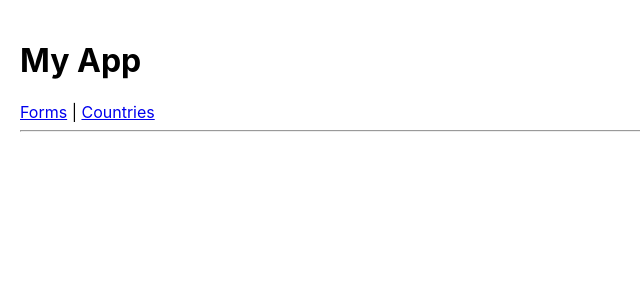
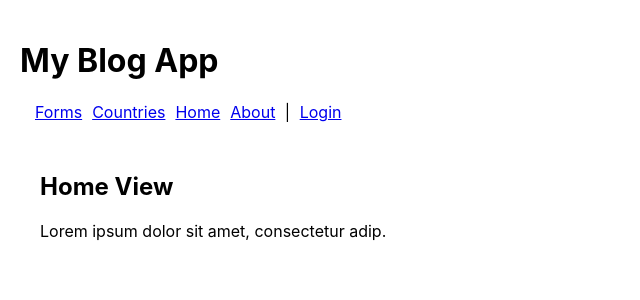
Before and after one commit to Duckhanh1706/LTW, a React (Create React App) app: page / in a window 1280 px wide. Shown: the top 300 px of the page, without its empty margins (0-640 px from the left). Built offline with nearby package versions, Linux system fonts and the light colour scheme.

Commit message:
my blog app

```diff
--- a/src/App.css
+++ b/src/App.css
@@ -40,7 +40,6 @@
 input,
 select,
 textarea {
-  width: 100%;
   padding: 8px;
   margin-top: 8px;
   border-radius: 6px;
--- a/src/App.js
+++ b/src/App.js
@@ -1,25 +1,116 @@
-import { BrowserRouter as Router, Routes, Route, Link } from "react-router-dom";
+import {
+  BrowserRouter as Router,
+  Routes,
+  Route,
+  Link,
+  useNavigate,
+} from "react-router-dom";
+import { useState } from "react";
+
 import FormsPage from "./pages/forms";
 import CountriesPage from "./pages/countries";
+import Home from "./pages/Home";
+import About from "./pages/About";
+import NoMatch from "./pages/Nomatch";
+import Posts from "./pages/Posts";
+import PostLists from "./pages/PostList";
+import Post from "./pages/Post";
+
+import Login from "./pages/Login";
+import Stats from "./pages/Stats";
+import ProtectedRoute from "./components/ProtectRoute";
+
+function AppLayout() {
+  const [user, setUser] = useState(null);
+  const navigate = useNavigate();
+
+  function logOut() {
+    setUser(null);
+    navigate("/");
+  }
+
+  return (
+    <>
+      <nav style={{ margin: 10 }}>
+        <Link to="/forms" style={{ padding: 5 }}>
+          Forms
+        </Link>
+        <Link to="/countries" style={{ padding: 5 }}>
+          Countries
+        </Link>
+        <Link to="/" style={{ padding: 5 }}>
+          Home
+        </Link>
+        {user && (
+          <Link to="/posts" style={{ padding: 5 }}>
+            Posts
+          </Link>
+        )}
+        <Link to="/about" style={{ padding: 5 }}>
+          About
+        </Link>
+        <span> | </span>
+
+        {user && (
+          <Link to="/stats" style={{ padding: 5 }}>
+            Stats
+          </Link>
+        )}
+        {!user && (
+          <Link to="/login" style={{ padding: 5 }}>
+            Login
+          </Link>
+        )}
+
+        {user && (
+          <span onClick={logOut} style={{ padding: 5, cursor: "pointer" }}>
+            Logout
+          </span>
+        )}
+      </nav>
+
+      <Routes>
+        <Route path="/" element={<Home />} />
+        <Route path="/forms" element={<FormsPage />} />
+        <Route path="/countries" element={<CountriesPage />} />
+
+        <Route
+          path="/posts"
+          element={
+            <ProtectedRoute user={user}>
+              <Posts />
+            </ProtectedRoute>
+          }
+        >
+          <Route index element={<PostLists />} />
+          <Route path=":slug" element={<Post />} />
+        </Route>
+
+        <Route path="/about" element={<About />} />
+
+        <Route path="/login" element={<Login onLogin={setUser} />} />
+
+        <Route
+          path="/stats"
+          element={
+            <ProtectedRoute user={user}>
+              <Stats user={user} />
+            </ProtectedRoute>
+          }
+        />
+
+        <Route path="*" element={<NoMatch />} />
+      </Routes>
+    </>
+  );
+}
 
 export default function App() {
   return (
     <Router>
       <div style={{ padding: 20 }}>
-        <h1>My App</h1>
-
-        {/* Menu */}
-        <nav>
-          <Link to="/forms">Forms</Link> |{" "}
-          <Link to="/countries">Countries</Link>
-        </nav>
-
-        <hr />
-
-        <Routes>
-          <Route path="/forms" element={<FormsPage />} />
-          <Route path="/countries" element={<CountriesPage />} />
-        </Routes>
+        <h1>My Blog App</h1>
+        <AppLayout />
       </div>
     </Router>
   );
--- /dev/null
+++ b/src/components/ProtectRoute.jsx
@@ -0,0 +1,8 @@
+import { Navigate } from "react-router-dom";
+
+export default function ProtectedRoute({ user, children }) {
+  if (!user) {
+    return <Navigate to="/login" replace />;
+  }
+  return children;
+}
--- /dev/null
+++ b/src/data/BlogPost.js
@@ -0,0 +1,16 @@
+const BlogPosts = {
+  "first-blog-post": {
+    title: "First Blog Post",
+    description: "Lorem ipsum dolor sit amet, consectetur adip.",
+  },
+  "second-blog-post": {
+    title: "Second Blog Post",
+    description: "Hello React Router v6",
+  },
+  "third-blog-post": {
+    title: "Third Blog Post",
+    description: "Lorem ipsum dolor sit amet, consectetur adip.",
+  },
+};
+
+export default BlogPosts;
--- /dev/null
+++ b/src/pages/About.jsx
@@ -0,0 +1,8 @@
+export default function About() {
+  return (
+    <div style={{ padding: 20 }}>
+      <h2>About View</h2>
+      <p>Lorem ipsum dolor sit amet, consectetur adip.</p>
+    </div>
+  );
+}
--- /dev/null
+++ b/src/pages/Home.jsx
@@ -0,0 +1,8 @@
+export default function Home() {
+  return (
+    <div style={{ padding: 20 }}>
+      <h2>Home View</h2>
+      <p>Lorem ipsum dolor sit amet, consectetur adip.</p>
+    </div>
+  );
+}
--- /dev/null
+++ b/src/pages/Login.jsx
@@ -0,0 +1,41 @@
+import { useState } from "react";
+import { useNavigate } from "react-router-dom";
+
+export default function Login({ onLogin }) {
+  const [creds, setCreds] = useState({});
+  const navigate = useNavigate();
+
+  function handleLogin() {
+    if (creds.username === "admin" && creds.password === "123") {
+      onLogin({ username: creds.username });
+      navigate("/stats");
+    } else {
+      alert("Sai tài khoản hoặc mật khẩu");
+    }
+  }
+
+  return (
+    <div style={{ padding: 10 }}>
+      <h2>Login</h2>
+
+      <span>Username:</span>
+      <br />
+      <input
+        type="text"
+        onChange={(e) => setCreds({ ...creds, username: e.target.value })}
+      />
+      <br />
+
+      <span>Password:</span>
+      <br />
+      <input
+        type="password"
+        onChange={(e) => setCreds({ ...creds, password: e.target.value })}
+      />
+      <br />
+      <br />
+
+      <button onClick={handleLogin}>Login</button>
+    </div>
+  );
+}
--- /dev/null
+++ b/src/pages/Nomatch.jsx
@@ -0,0 +1,8 @@
+export default function NoMatch() {
+  return (
+    <div style={{ padding: 20 }}>
+      <h2>404: Page Not Found</h2>
+      <p>Lorem ipsum dolor sit amet, consectetur adip.</p>
+    </div>
+  );
+}
--- /dev/null
+++ b/src/pages/Post.jsx
@@ -0,0 +1,17 @@
+import { useParams } from "react-router-dom";
+import BlogPosts from "../data/BlogPost";
+
+export default function Post() {
+  const { slug } = useParams();
+  const post = BlogPosts[slug];
+  if (!post) {
+    return <span>The blog post you've requested doesn't exist.</span>;
+  }
+  const { title, description } = post;
+  return (
+    <div style={{ padding: 20 }}>
+      {" "}
+      <h3>{title}</h3> <p>{description}</p>{" "}
+    </div>
+  );
+}
--- /dev/null
+++ b/src/pages/PostList.jsx
@@ -0,0 +1,17 @@
+import { Link } from "react-router-dom";
+import BlogPosts from "../data/BlogPost";
+
+export default function PostLists() {
+  return (
+    <ul>
+      {Object.entries(BlogPosts).map(([slug, { title }]) => (
+        <li key={slug}>
+          <Link to={`/posts/${slug}`}>
+            {" "}
+            <h3>{title}</h3>{" "}
+          </Link>
+        </li>
+      ))}
+    </ul>
+  );
+}
--- /dev/null
+++ b/src/pages/Posts.jsx
@@ -0,0 +1,10 @@
+import { Outlet } from "react-router-dom";
+
+export default function Posts() {
+  return (
+    <div style={{ padding: 20 }}>
+      <h2>Blog</h2>
+      <Outlet />
+    </div>
+  );
+}
--- /dev/null
+++ b/src/pages/Stats.jsx
@@ -0,0 +1,10 @@
+import { useState } from "react";
+
+export default function Stats({ user }) {
+  return (
+    <div>
+      <h2>Stats Page</h2>
+      <p>Welcome, {user?.username}</p>
+    </div>
+  );
+}
```
